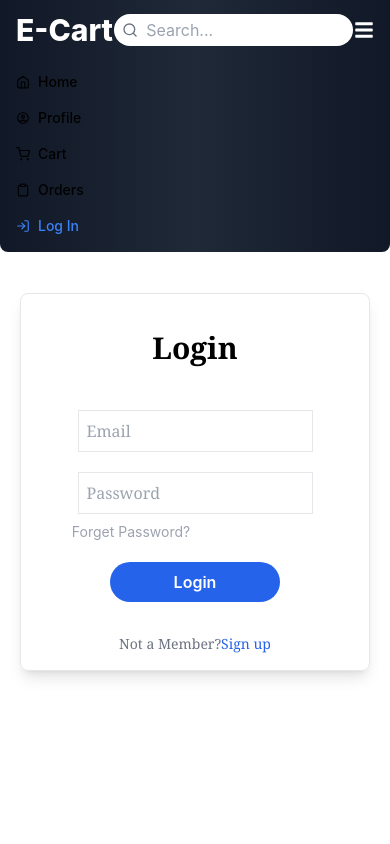
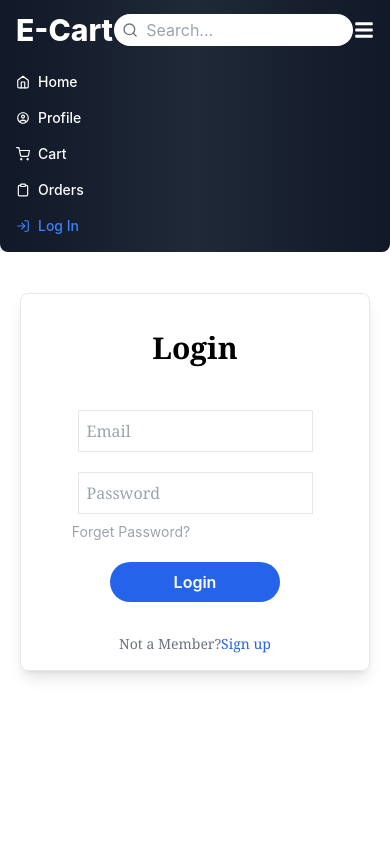
Before and after one commit to Farseent/e-com-app, a React (Create React App) app: page /login in a window 390 px wide. Both pictures are taken after a click on the button 363 px from the left and 30 px from the top of the page. Shown: the top 844 px of the page. Built offline with nearby package versions, Linux system fonts and the light colour scheme.

Commit message:
textWhite

```diff
--- a/src/components/Navbar.jsx
+++ b/src/components/Navbar.jsx
@@ -226,7 +226,7 @@ const Navbar = () => {
 
         <div
           id="mobile-menu"
-          className={`absolute top-14 left-0 bg-gradient-to-r from-gray-900 via-gray-800 to-gray-900 w-full rounded-b-lg p-4 space-y-4 z-50 overflow-hidden transition-all duration-300 ease-in-out ${
+          className={`absolute text-white top-14 left-0 bg-gradient-to-r from-gray-900 via-gray-800 to-gray-900 w-full rounded-b-lg p-4 space-y-4 z-50 overflow-hidden transition-all duration-300 ease-in-out ${
             mobileMenuOpen ? "max-h-screen opacity-100" : "max-h-0 opacity-0"
           }`}
         >
@@ -245,7 +245,7 @@ const Navbar = () => {
           <NavLink
             to="/profile"
             className={({ isActive }) =>
-              `w-full flex items-center text-sm font-medium ${
+              `w-full flex items-center text-sm font-medium  ${
                 isActive ? "text-blue-600" : "hover:text-blue-400"
               }`
             }
--- a/src/user/pages/Home.jsx
+++ b/src/user/pages/Home.jsx
@@ -59,7 +59,7 @@ const Home = () => {
                 {/* Add to Cart Button */}
                 <div className="mt-4 flex justify-between items-center">
                   <button
-                    className="bg-blue-600 hover:bg-blue-700 text-white py-2 px-4 rounded-lg text-sm transition"
+                    className="bg-blue-600 hover:bg-blue-700 text-white py-2 px-4 rounded-lg text-sm transition "
                     onClick={(e) => {
                       e.preventDefault();
                       addToCart(product);
```
Also changed, not shown: src/context/CartContext.jsx (line endings or trailing spaces).
